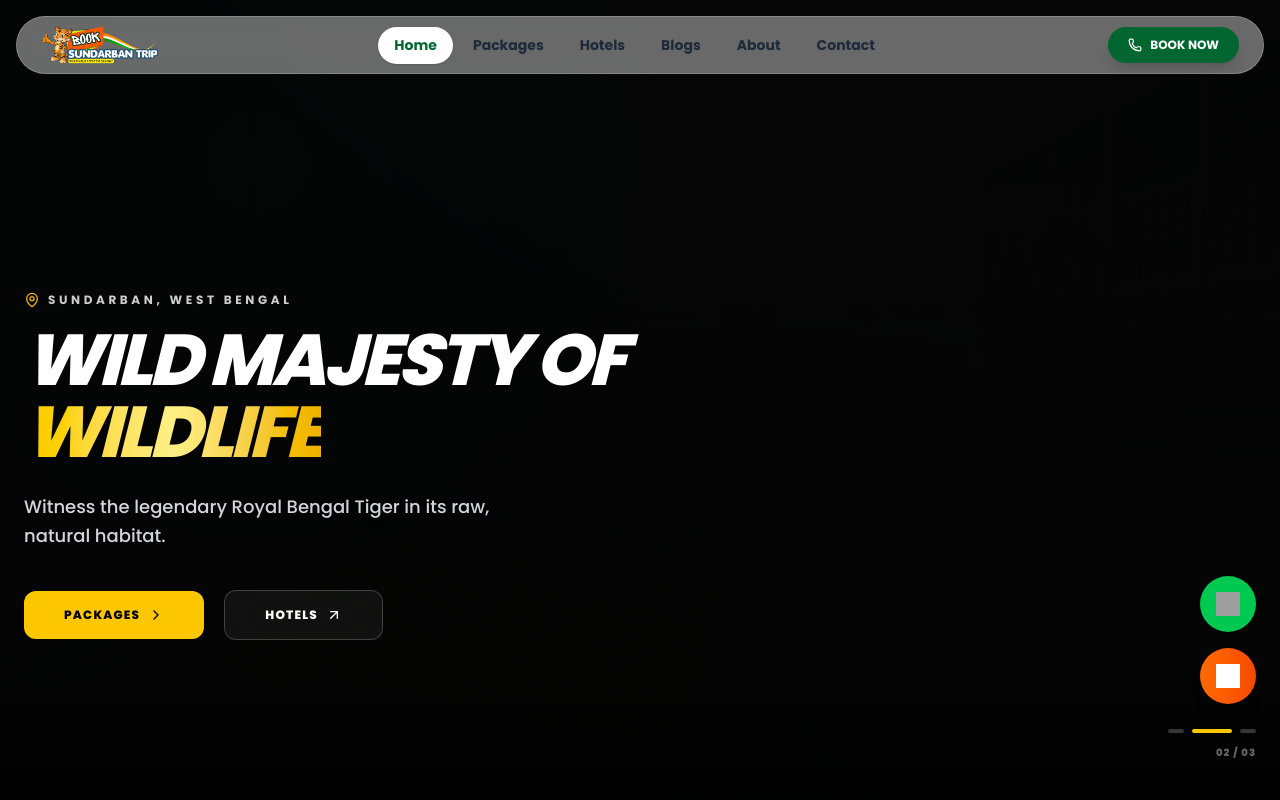
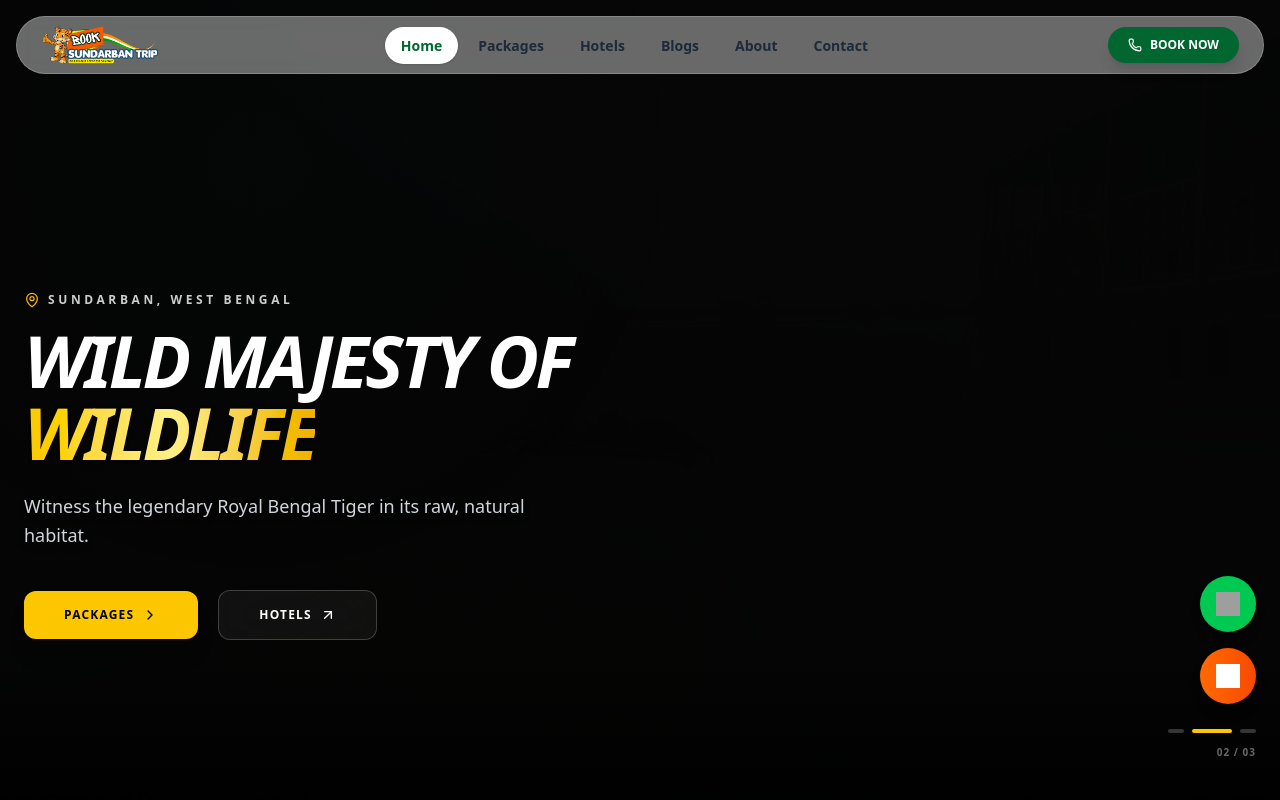
Before and after one commit to dreamtravel005-debug/Book-sundarban-trip, a Next.js app: page / in a window 1280 px wide. Shown: the top 800 px of the page. Built offline with nearby package versions, Linux system fonts and the light colour scheme; grey boxes are pictures that could not be loaded.

Commit message:
Update layout.tsx

```diff
--- a/app/layout.tsx
+++ b/app/layout.tsx
@@ -1,34 +1,30 @@
 import "./globals.css";
-import { Poppins } from 'next/font/google';
+import { Poppins } from 'next/font/google'
 import Navbar from "./components/Navbar";
 import Footer from "./components/Footer";
 import FloatingButtons from "./components/FloatingButtons";
 import Script from "next/script";
 import { Metadata } from "next";
 
-// ফন্ট কনফিগারেশন: এখানে ৪০০ থেকে ৮০০ পর্যন্ত সব ওয়েট নেওয়া হয়েছে যাতে মোবাইলে বোল্ড কাজ করে
-const poppins = Poppins({
-  subsets: ['latin'],
-  weight: ['400', '500', '600', '700', '800'],
-  variable: '--font-poppins',
-  display: 'swap',
-});
-
 export const metadata: Metadata = {
   metadataBase: new URL("https://booksundarbantrip.com"),
   title: "Sundarban Tour Package | Best Price Premium Residency",
   description: "Experience the wild luxury in Sundarbans with AC Resorts, delicious local food, and experienced tour guides. Best budget-friendly packages available.",
+
   keywords: [
     "Sundarban Tour", "Sundarban Tourism", "Sundarban Tour Package",
     "Best Sundarban Trip", "Sundarban Hilsha Festival", "Luxury Sundarban Resort",
     "Sundarban Travel Agency", "Sundarban Package from Kolkata", "Sundarban Tour guide",
-    "Sundarban Wildlife Tour", "Sundarban Eco-Tourism", "Book Sundarban Trip", "Sundarban Budget Tour"
+    "Sundarban Wildlife Tour", "Sundarban Eco-Tourism", "Book Sundarban Trip","Sundarban Budget Tour",
+    "Sundarban 2N/3D Tour", "Sundarban 1N/2D Tour"
   ],
+
   icons: {
     icon: "/book-sundarban-trip.ico",
     shortcut: "/book-sundarban-trip.ico",
     apple: "/book-sundarban-trip.ico",
   },
+
   openGraph: {
     title: "Sundarban Tour - Premium Forest Residency",
     description: "Experience the wild luxury in Sundarbans with our expert-guided tours.",
@@ -58,22 +54,21 @@ export default function RootLayout({
     "name": "Sundarban Tour",
     "description": "Experience the wild luxury in Sundarbans with Premium Forest Residency.",
     "url": "https://booksundarbantrip.com",
-    "image": "https://booksundarbantrip.com/og-image.jpg",
-    "priceRange": "INR",
+    "image": "https://booksundarbantrip.com", // এখানে ছবির ফুল পাথ দিলে ভালো
+    "priceRange": "$$",
     "address": {
       "@type": "PostalAddress",
       "addressLocality": "Kolkata",
       "addressCountry": "IN"
-    },
-    "telephone": "+91-XXXXXXXXXX" // আপনার কন্টাক্ট নম্বরটি এখানে দিতে পারেন
+    }
   };
 
   return (
-    <html lang="en" suppressHydrationWarning className={poppins.variable}>
+    <html lang="en" suppressHydrationWarning>
       <head>
-        {/* Google Tag (gtag.js) */}
+        {/* Google Ads ট্র্যাকিং কোড - এখানে লিংকটি আপডেট করা হয়েছে */}
         <Script
-          src="https://www.googletagmanager.com/gtag/js?id=AW-123456789"
+          src="https://googletagmanager.com"
           strategy="afterInteractive"
         />
         <Script id="google-ads-init" strategy="afterInteractive">
@@ -90,8 +85,7 @@ export default function RootLayout({
           dangerouslySetInnerHTML={{ __html: JSON.stringify(jsonLd) }}
         />
       </head>
-      {/* antialiased ক্লাসটি মোবাইলে লেখা আরও স্মুথ করে */}
-      <body className={`${poppins.className} antialiased flex flex-col min-h-screen text-slate-900 bg-white`}>
+      <body className="antialiased flex flex-col min-h-screen">
         <Navbar />
         <main className="grow">{children}</main>
         <FloatingButtons />
```
